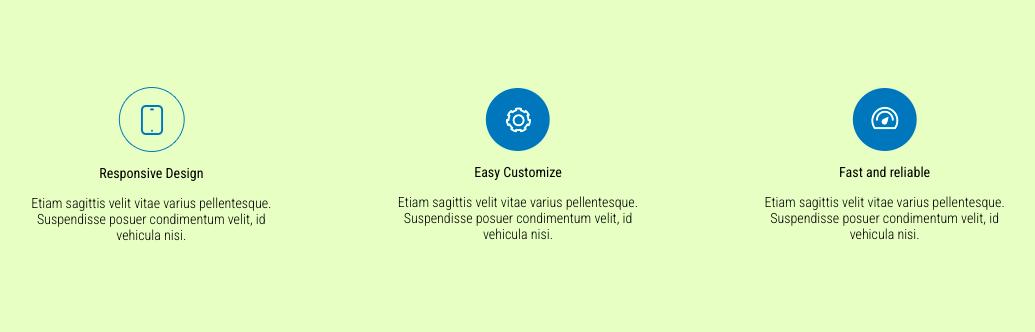
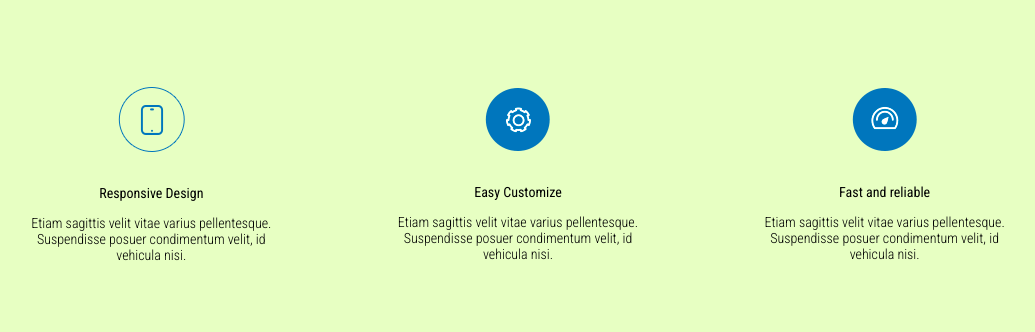
Before and after one commit to nazar-shcherbyna/css-selectors, a plain HTML site: page index.html in a window 1280 px wide. Shown: the part 244-576 px from the top of the page, without its empty margins (122-1157 px from the left). Drawn offline with Linux system fonts and the light colour scheme.

Commit message:
finish work

```diff
--- a/css/styles.css
+++ b/css/styles.css
@@ -31,7 +31,7 @@ body {
 
 .sign {
     text-align: center;
-    padding: 0 50px;
+    padding: 20px 0;
 }
 
 .list-style {
```
